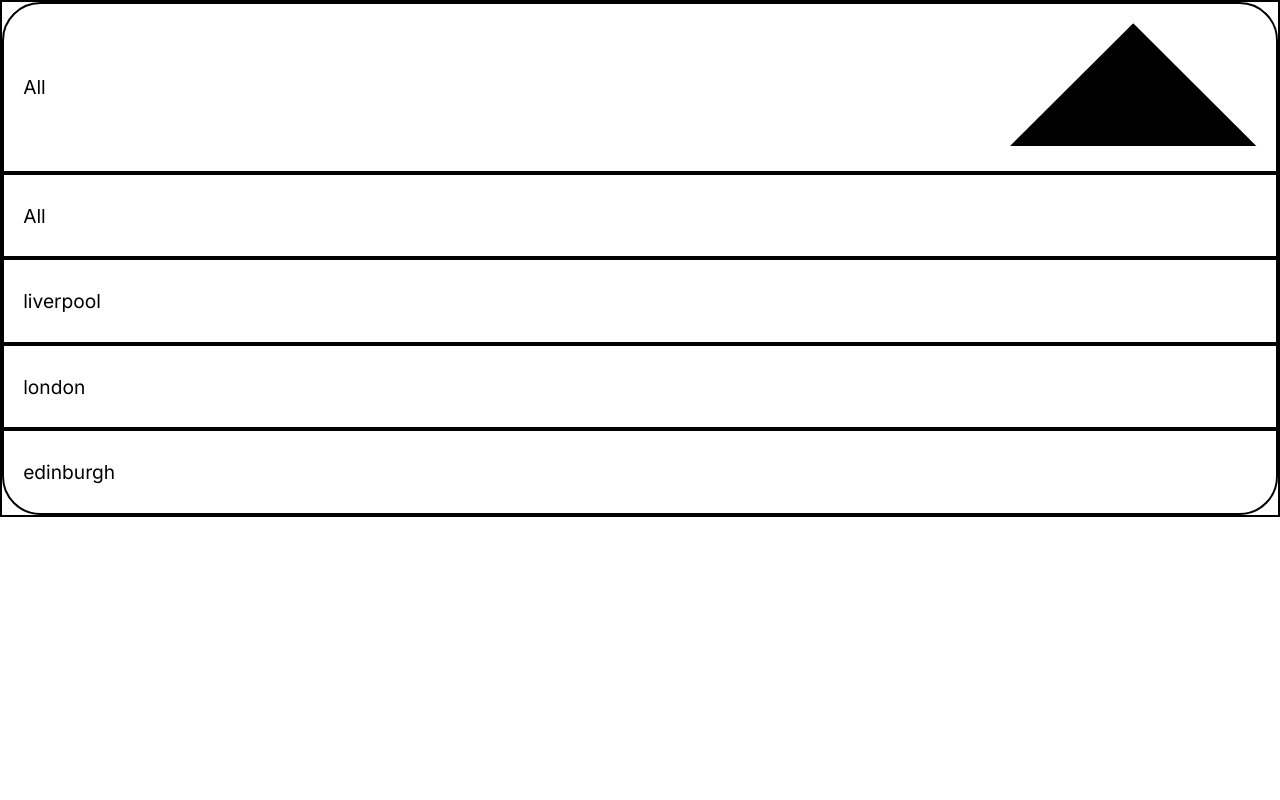
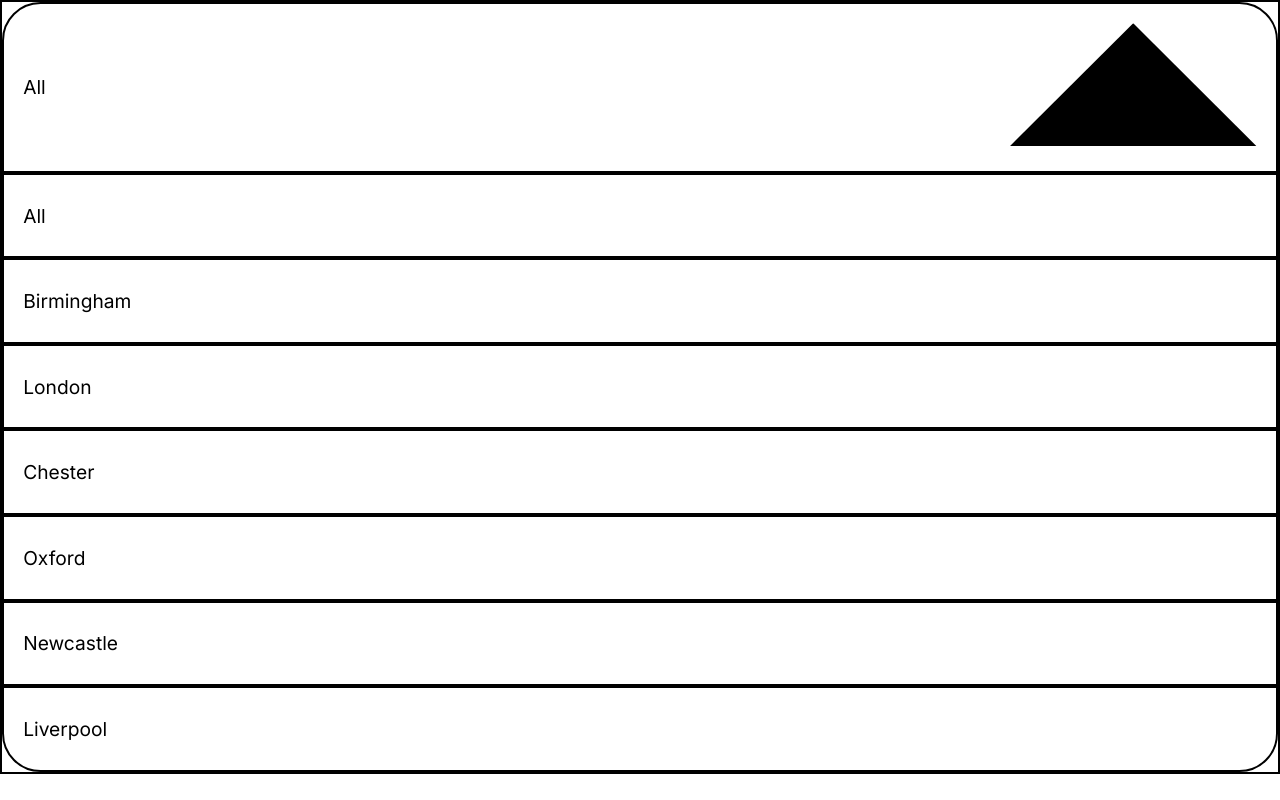
Before and after one commit to nology-tech/local, a React (Create React App) app: page /DropDown in a window 1280 px wide. Both pictures are taken after a click on the button 1133 px from the left and 87 px from the top of the page. Built offline with nearby package versions, Linux system fonts and the light colour scheme.

Commit message:
added a mock array that is mapped into options

```diff
--- a/src/components/DropDown/DropDown.jsx
+++ b/src/components/DropDown/DropDown.jsx
@@ -3,7 +3,19 @@ import triangle from "../../assets/icons/triangleUpsideDown.svg";
 
 import { useState } from "react";
 
-const DropDown = () => {
+const DropDown = ({ options = [], onChange }) => {
+  const optionsArr = [
+    "All",
+    "Birmingham",
+    "London",
+    "Chester",
+    "Oxford",
+    "Newcastle",
+    "Liverpool",
+  ];
+
+  // you should call onChange with the new value whenever the value changes
+
   // state to change whether drop down is displayed or not - changes class of image to rotate the arrow and class of primary div to change borders
   const [dropdownActive, setDropdownActive] = useState(false);
   // state to track the active location selected - This defaults to all so that without any option being clicked all is displayed as the text
@@ -41,45 +53,22 @@ const DropDown = () => {
           <img className={applyActiveClassArrow} src={triangle} alt="" />
         </div>
       </div>
-      {dropdownActive && (
-        <>
+      {dropdownActive &&
+        optionsArr.map((location) => (
           <div
+            key={location}
             role="option"
             tabIndex={0}
             className="dropdown__item dropdown__item--secondary"
-            onClick={() => handleActiveLocation("All")}
+            onClick={() => handleActiveLocation(location)}
           >
-            <p className="dropdown__item-name">All</p>
+            <p className="dropdown__item-name">{location}</p>
           </div>
-          <div
-            role="option"
-            tabIndex={0}
-            className="dropdown__item dropdown__item--secondary"
-            onClick={() => handleActiveLocation("liverpool")}
-          >
-            <p className="dropdown__item-name">liverpool</p>
-          </div>
-          <div
-            role="option"
-            tabIndex={0}
-            className="dropdown__item dropdown__item--secondary"
-            onClick={() => handleActiveLocation("london")}
-          >
-            <p className="dropdown__item-name">london</p>
-          </div>
-          <div
-            role="option"
-            tabIndex={0}
-            className="dropdown__item dropdown__item--secondary"
-            onClick={() => handleActiveLocation("edinburgh")}
-          >
-            <p className="dropdown__item-name">edinburgh</p>
-          </div>
-        </>
-      )}
+        ))}
     </div>
   );
 };
+
 export default DropDown;
 
 //steps to do next
```
